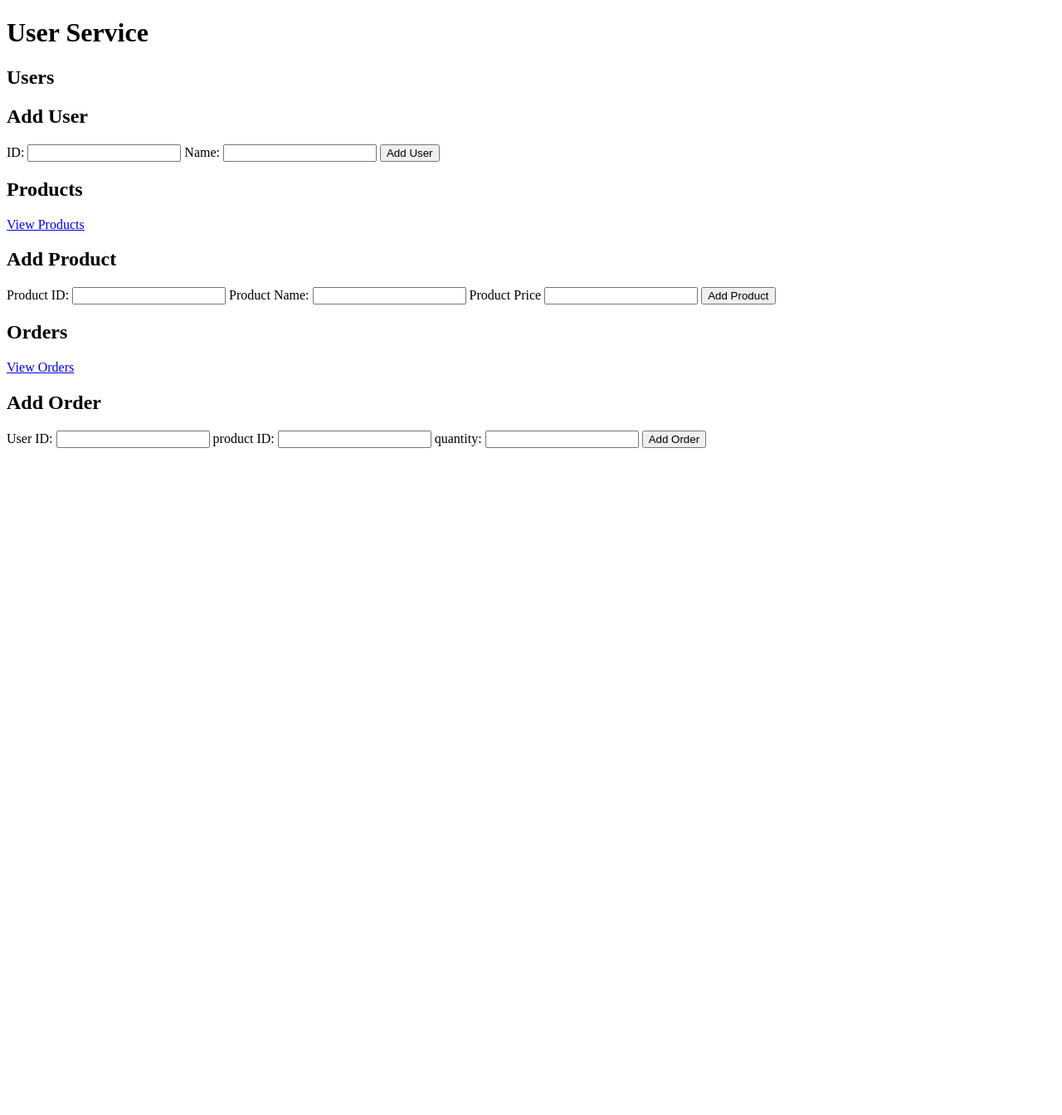
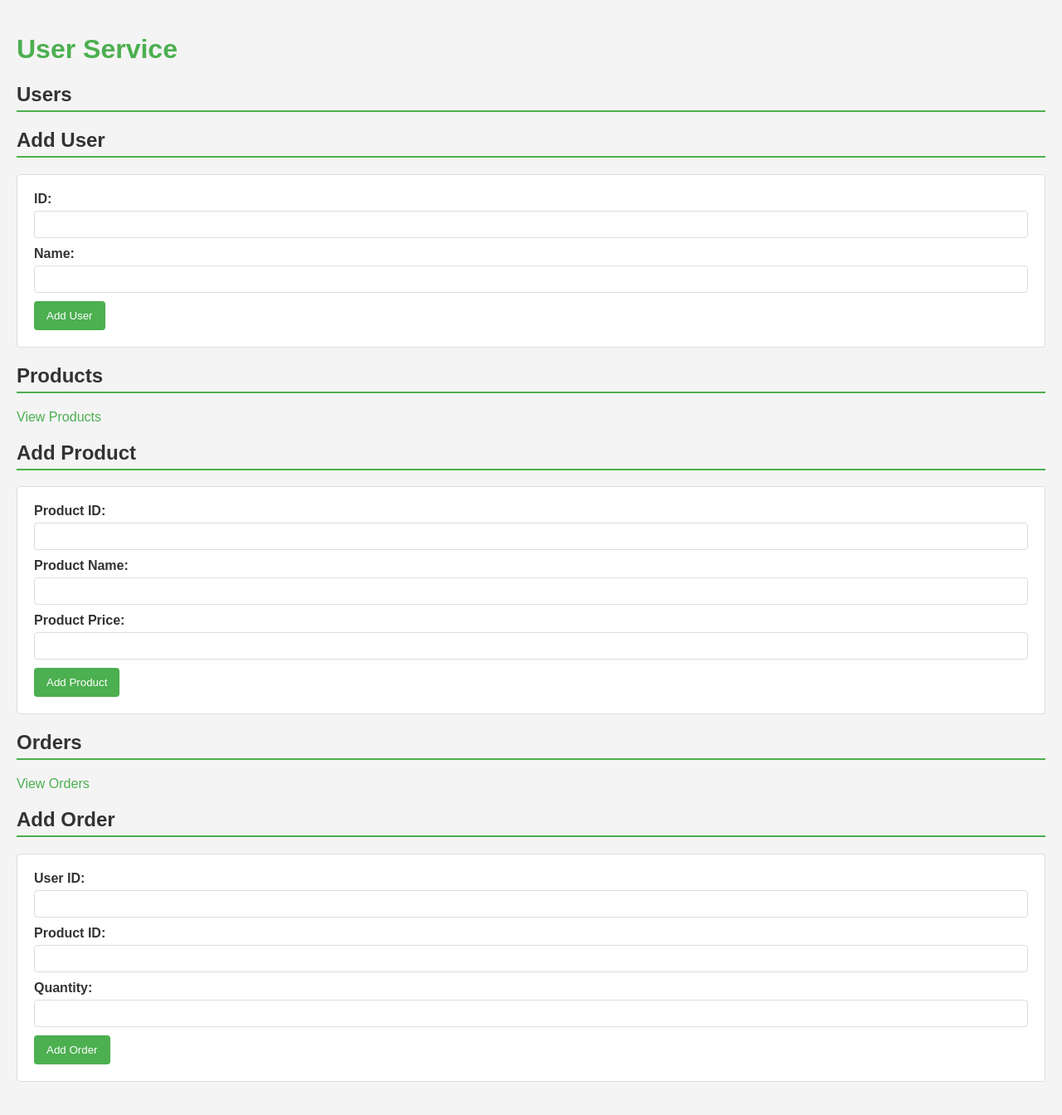
Before and after one commit to dhruv160410116084/microservice, a Flask app: page / in a window 1280 px wide. Shown: the whole page at 83% size. Before the commit the page ends 540 px from the top, so only its background shows below. Run offline with Flask 3, Linux system fonts and the light colour scheme; data that the repository does not hold is empty; some libraries are stand-ins or nearby versions.

Commit message:
css added

```diff
--- a/order_service/app.py
+++ b/order_service/app.py
@@ -59,7 +59,8 @@ def create_order():
         cur.execute("INSERT INTO orders (user_id, product_id, quantity) VALUES (%s, %s, %s)", (order['user_id'], order['product_id'], order['quantity']))
         conn.commit()
         cur.close()
-        return jsonify({'success':'true'}), 201
+        return jsonify({"status": "Order created"}), 201
+
 
     return jsonify({"error": "Invalid user or product"}), 400
 
--- a/product_service/app.py
+++ b/product_service/app.py
@@ -59,7 +59,8 @@ def create_product():
     cur.execute("INSERT INTO products (id, name, price) VALUES (%s, %s, %s)", (product['id'], product['name'], product['price']))
     conn.commit()
     cur.close()
-    return jsonify({'success':'true'}), 201
+    return jsonify({"status": "Product created"}), 201
+
 
 if __name__ == '__main__':
     app.run(host='0.0.0.0', port=5002)
--- a/user_service/templates/index.html
+++ b/user_service/templates/index.html
@@ -4,9 +4,76 @@
     <meta charset="UTF-8">
     <meta name="viewport" content="width=device-width, initial-scale=1.0">
     <title>User Service</title>
+    <style>
+        body {
+            font-family: Arial, sans-serif;
+            background-color: #f4f4f4;
+            margin: 0;
+            padding: 20px;
+            color: #333;
+        }
+        h1 {
+            color: #4CAF50;
+        }
+        h2 {
+            color: #333;
+            border-bottom: 2px solid #4CAF50;
+            padding-bottom: 5px;
+        }
+        ul {
+            list-style-type: none;
+            padding: 0;
+        }
+        li {
+            background-color: #fff;
+            margin-bottom: 10px;
+            padding: 10px;
+            border: 1px solid #ddd;
+            border-radius: 4px;
+        }
+        form {
+            background-color: #fff;
+            padding: 20px;
+            margin-bottom: 20px;
+            border: 1px solid #ddd;
+            border-radius: 4px;
+        }
+        label {
+            display: block;
+            margin-bottom: 5px;
+            font-weight: bold;
+        }
+        input[type="text"] {
+            width: 100%;
+            padding: 8px;
+            margin-bottom: 10px;
+            border: 1px solid #ddd;
+            border-radius: 4px;
+            box-sizing: border-box;
+        }
+        button {
+            background-color: #4CAF50;
+            color: white;
+            padding: 10px 15px;
+            border: none;
+            border-radius: 4px;
+            cursor: pointer;
+        }
+        button:hover {
+            background-color: #45a049;
+        }
+        a {
+            color: #4CAF50;
+            text-decoration: none;
+        }
+        a:hover {
+            text-decoration: underline;
+        }
+    </style>
 </head>
 <body>
     <h1>User Service</h1>
+
     <h2>Users</h2>
     <ul>
         {% for user in users %}
@@ -25,28 +92,30 @@
 
     <h2>Products</h2>
     <a href="/products">View Products</a>
+
     <h2>Add Product</h2>
     <form action="/add_product" method="post">
         <label for="product_id">Product ID:</label>
         <input type="text" id="product_id" name="id" required>
         <label for="product_name">Product Name:</label>
         <input type="text" id="product_name" name="name" required>
-        <label for="product_price">Product Price</label>
+        <label for="product_price">Product Price:</label>
         <input type="text" id="product_price" name="price" required>
         <button type="submit">Add Product</button>
     </form>
 
     <h2>Orders</h2>
     <a href="/orders">View Orders</a>
+
     <h2>Add Order</h2>
     <form action="/add_order" method="post">
         <label for="user_id">User ID:</label>
         <input type="text" id="user_id" name="user_id" required>
 
-        <label for="product_id">product ID:</label>
+        <label for="product_id">Product ID:</label>
         <input type="text" id="product_id" name="product_id" required>
 
-        <label for="quantity">quantity:</label>
+        <label for="quantity">Quantity:</label>
         <input type="text" id="quantity" name="quantity" required>
 
         <button type="submit">Add Order</button>
```
Also changed, not shown: user_service/templates/orders.html (+43 -1 lines), user_service/templates/products.html (+43 -1 lines), 1 other file.
